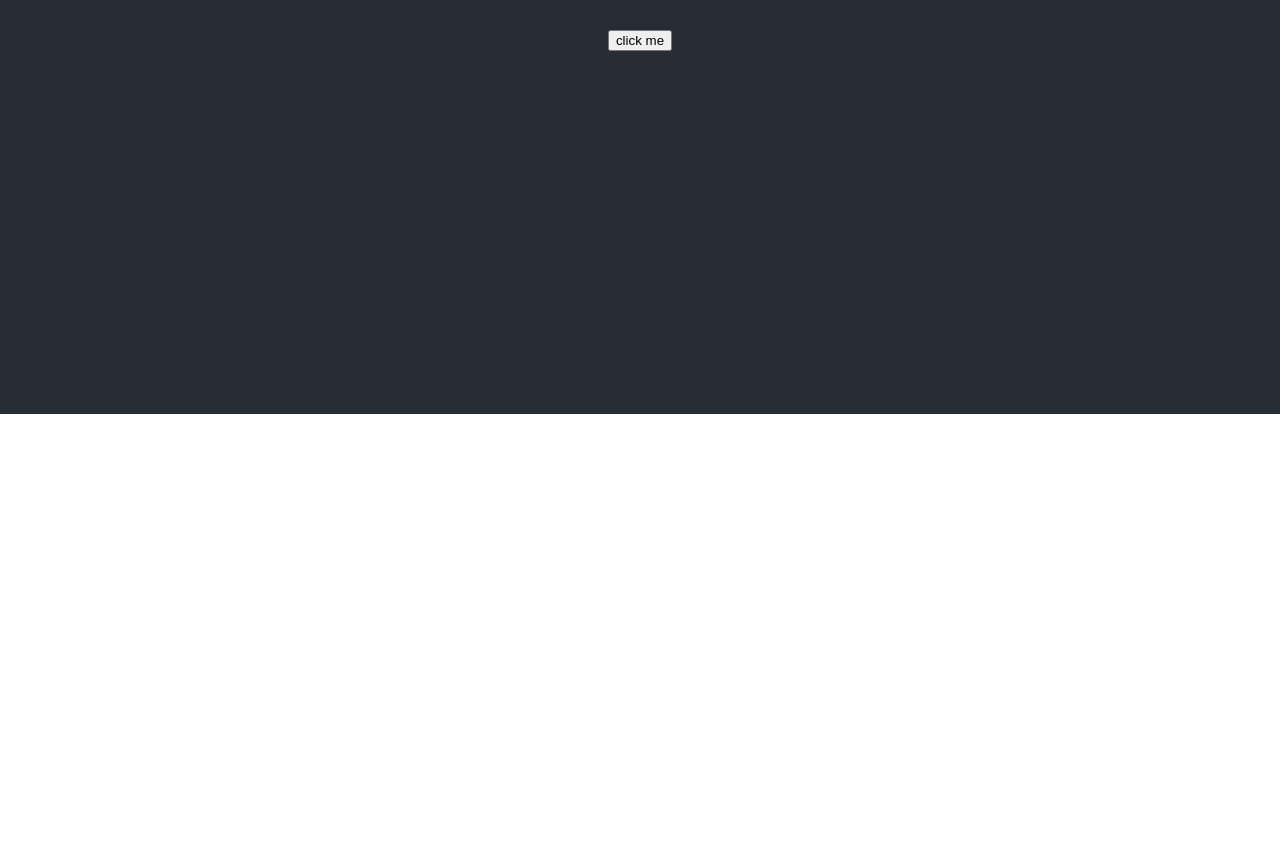
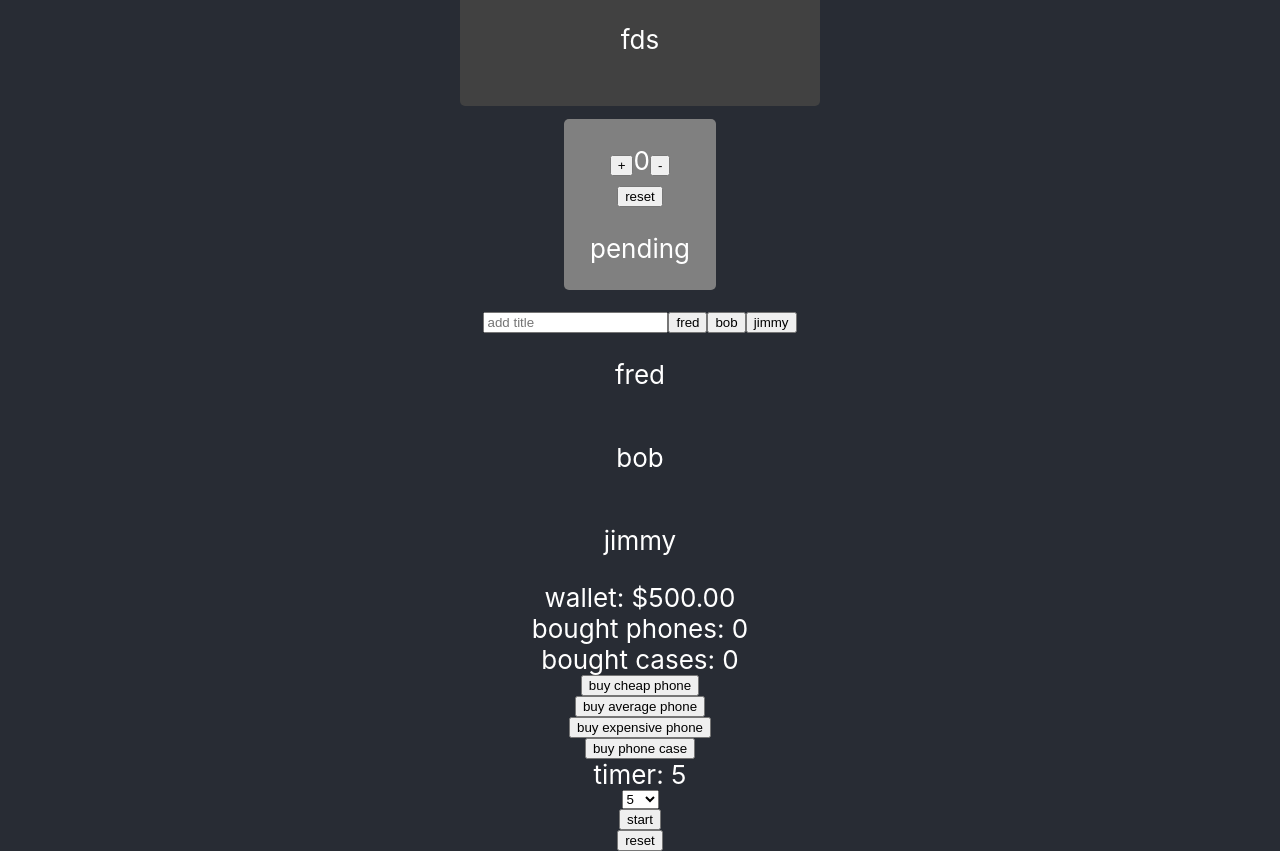
Before and after one commit to Istott/useReducer-playground, a React (Create React App) app in the folder todo/: page / in a window 1280 px wide. Shown: the part 386-1237 px from the top of the page. Before the commit the page ends 800 px from the top, so only its background shows below. Built offline with nearby package versions, Linux system fonts and the light colour scheme.

Commit message:
uncommented app.js

```diff
--- a/todo/src/App.js
+++ b/todo/src/App.js
@@ -1,197 +1,197 @@
 import React, {useState, useReducer, useLayoutEffect, useEffect} from 'react';
 import './App.css';
 
-// import TodoState from './context/state';
+import TodoState from './context/state';
 
-// import TodoInput from './components/input';
-// import TodoList from './components/list';
-// import LangSelect from './components/lang';
+import TodoInput from './components/input';
+import TodoList from './components/list';
+import LangSelect from './components/lang';
 import Curry from './components/curry';
 
-// const ACTIONS = {
-//   INCREMENT: 'increment',
-//   DECREMENT: 'decrement',
-//   STATUS: 'status',
-//   ACTIONS: 'reset',
-//   FRED: 'fred',
-//   BOB: 'bob',
-//   JIMMY: 'jimmy',
-// }
+const ACTIONS = {
+  INCREMENT: 'increment',
+  DECREMENT: 'decrement',
+  STATUS: 'status',
+  ACTIONS: 'reset',
+  FRED: 'fred',
+  BOB: 'bob',
+  JIMMY: 'jimmy',
+}
 
-// const countReducer = (counter, action) => {
-//   switch (action.type) {
-//     case ACTIONS.INCREMENT:
-//       return action.payload
-//     case ACTIONS.DECREMENT:
-//       return { count: counter.count - 1 }
-//     case ACTIONS.STATUS:
-//       if(counter.count > 1) {
-//         return {
-//           ...counter,
-//           message: 'winning'
-//         }
-//       } else if (counter.count < 0) {
-//         return { ...counter, message: 'losing'}
-//       } else {
-//         return { ...counter, message: 'pending'}
-//       }
-//     case ACTIONS.RESET:
-//       return { ...counter, count: 0}
-//     default:
-//       return counter
-//   }
-// }
+const countReducer = (counter, action) => {
+  switch (action.type) {
+    case ACTIONS.INCREMENT:
+      return action.payload
+    case ACTIONS.DECREMENT:
+      return { count: counter.count - 1 }
+    case ACTIONS.STATUS:
+      if(counter.count > 1) {
+        return {
+          ...counter,
+          message: 'winning'
+        }
+      } else if (counter.count < 0) {
+        return { ...counter, message: 'losing'}
+      } else {
+        return { ...counter, message: 'pending'}
+      }
+    case ACTIONS.RESET:
+      return { ...counter, count: 0}
+    default:
+      return counter
+  }
+}
 
-// const initialCount = {
-//   count: 0,
-//   message: 'status pending'
-// };
+const initialCount = {
+  count: 0,
+  message: 'status pending'
+};
 
-// const nameReducer = (nameState, action) => {
+const nameReducer = (nameState, action) => {
 
-//   switch(action.type) {
-//     case ACTIONS.FRED:
-//       return {...nameState, fred: action.payload}
-//     case ACTIONS.BOB:
-//       return {...nameState, bob: action.payload}
-//     case ACTIONS.JIMMY:
-//       return {...nameState, jimmy: action.payload}
-//     default:
-//       return nameState
-//   }
-// }
+  switch(action.type) {
+    case ACTIONS.FRED:
+      return {...nameState, fred: action.payload}
+    case ACTIONS.BOB:
+      return {...nameState, bob: action.payload}
+    case ACTIONS.JIMMY:
+      return {...nameState, jimmy: action.payload}
+    default:
+      return nameState
+  }
+}
 
-// const initialName = {
-//   fred: '',
-//   bob: '',
-//   jimmy: ''
-// }
+const initialName = {
+  fred: '',
+  bob: '',
+  jimmy: ''
+}
 
 function App() {
-  // const [counter, dispatch] = useReducer(countReducer, initialCount);
-  // const [name, nameDispatch] = useReducer(nameReducer, initialName);
-  // const [ title, setTitle] = useState('');
+  const [counter, dispatch] = useReducer(countReducer, initialCount);
+  const [name, nameDispatch] = useReducer(nameReducer, initialName);
+  const [ title, setTitle] = useState('');
 
-  // const [ticker, setTicker] = useState(5);
-  // const [timer, setTimer] = useState(5);
-  // const [isActive, setIsActive] = useState(false);
+  const [ticker, setTicker] = useState(5);
+  const [timer, setTimer] = useState(5);
+  const [isActive, setIsActive] = useState(false);
 
-  // const [ person, setPerson ] = useState({
-  //   wallet: 500,
-  //   phones: 0,
-  //   case: 0,
-  //   message: ''
-  // });
+  const [ person, setPerson ] = useState({
+    wallet: 500,
+    phones: 0,
+    case: 0,
+    message: ''
+  });
 
-  // const cheapPhone = 39.99;
-  // const medPhone = 59.99;
-  // const highPhone= 99.99;
-  // const taxRate = .045;
-  // const phoneCase = 9.99;
+  const cheapPhone = 39.99;
+  const medPhone = 59.99;
+  const highPhone= 99.99;
+  const taxRate = .045;
+  const phoneCase = 9.99;
 
-  // let startTimer = false;
-  // console.log('ticker: ', ticker);
-  // console.log('timer: ', timer);
+  let startTimer = false;
+  console.log('ticker: ', ticker);
+  console.log('timer: ', timer);
 
-  // const tikTok = () => {
-  //   setIsActive(!isActive);
-  //   let x = 0;
+  const tikTok = () => {
+    setIsActive(!isActive);
+    let x = 0;
 
-  //   if(isActive === true) {
-  //     for(let i = timer; i >= 0; i--){
-  //       console.log(i);
-  //       (function(){
-  //         setTimeout(function timmy() {
-  //           setTicker(i);
-  //         }, x*1000);
-  //       })();
-  //       x += 1;
-  //     }
-  //     setIsActive(!isActive);
-  //   }
-  // };
+    if(isActive === true) {
+      for(let i = timer; i >= 0; i--){
+        console.log(i);
+        (function(){
+          setTimeout(function timmy() {
+            setTicker(i);
+          }, x*1000);
+        })();
+        x += 1;
+      }
+      setIsActive(!isActive);
+    }
+  };
 
-  // useEffect(() => {
-  //   if(ticker === 0){
-  //     setIsActive(!isActive);
-  //   };
-  // }, [ticker]);
+  useEffect(() => {
+    if(ticker === 0){
+      setIsActive(!isActive);
+    };
+  }, [ticker]);
 
 
 
-  // const buyPhone = (item) => {
-  //   console.log(person);
-  //   if (item < person.wallet) {
-  //     if (item < 10) {
-  //       setPerson({...person, wallet: person.wallet - (item + (item * taxRate)), case: person.case += 1})
-  //     } else {
-  //       setPerson({...person, wallet: person.wallet - (item + (item * taxRate)), phones: person.phones += 1})
-  //     }
-  //   } else {
-  //     setPerson({...person, message: 'sorry bro, you broke AF'})
-  //   }
-  // }
+  const buyPhone = (item) => {
+    console.log(person);
+    if (item < person.wallet) {
+      if (item < 10) {
+        setPerson({...person, wallet: person.wallet - (item + (item * taxRate)), case: person.case += 1})
+      } else {
+        setPerson({...person, wallet: person.wallet - (item + (item * taxRate)), phones: person.phones += 1})
+      }
+    } else {
+      setPerson({...person, message: 'sorry bro, you broke AF'})
+    }
+  }
 
-  // useLayoutEffect(() => {
-  //   dispatch({
-  //     type: ACTIONS.STATUS
-  //   })
-  // }, [counter.count]);
+  useLayoutEffect(() => {
+    dispatch({
+      type: ACTIONS.STATUS
+    })
+  }, [counter.count]);
 
 
-  // const increment = () => {
-  //   dispatch({
-  //     type: ACTIONS.INCREMENT,
-  //     payload: {
-  //       count: counter.count + 1
-  //     }
-  //   })
-  // }
+  const increment = () => {
+    dispatch({
+      type: ACTIONS.INCREMENT,
+      payload: {
+        count: counter.count + 1
+      }
+    })
+  }
 
-  // const decrement = () => {
-  //   dispatch({
-  //     type: ACTIONS.DECREMENT })
-  // }
+  const decrement = () => {
+    dispatch({
+      type: ACTIONS.DECREMENT })
+  }
 
-  // const reset = () => {
-  //   dispatch({
-  //     type: ACTIONS.RESET
-  //   })
-  // }
+  const reset = () => {
+    dispatch({
+      type: ACTIONS.RESET
+    })
+  }
 
-  // const fredHandler = (e) => {
-  //   e.preventDefault()
+  const fredHandler = (e) => {
+    e.preventDefault()
 
-  //   nameDispatch({
-  //     type: ACTIONS.FRED,
-  //     payload: title
-  //   })
-  //   setTitle('')
-  // }
-  // const bobHandler = (e) => {
-  //   e.preventDefault()
+    nameDispatch({
+      type: ACTIONS.FRED,
+      payload: title
+    })
+    setTitle('')
+  }
+  const bobHandler = (e) => {
+    e.preventDefault()
 
-  //   nameDispatch({
-  //     type: ACTIONS.BOB,
-  //     payload: title
-  //   })
-  //   setTitle('')
-  // }
-  // const jimmyHandler = (e) => {
-  //   e.preventDefault()
+    nameDispatch({
+      type: ACTIONS.BOB,
+      payload: title
+    })
+    setTitle('')
+  }
+  const jimmyHandler = (e) => {
+    e.preventDefault()
 
-  //   nameDispatch({
-  //     type: ACTIONS.JIMMY,
-  //     payload: title
-  //   })
-  //   setTitle('')
-  // }
+    nameDispatch({
+      type: ACTIONS.JIMMY,
+      payload: title
+    })
+    setTitle('')
+  }
 
   return (
     <div className="App">
       <header className="App-header">
         <Curry />
-{/*
+
         <TodoState>
           <TodoInput />
 
@@ -248,7 +248,7 @@ function App() {
           <option value='30'>30</option>
         </select>
         <button onClick={tikTok}>{!isActive ? 'start' : 'stop'}</button>
-        <button onClick={() => setTicker(timer)}>reset</button> */}
+        <button onClick={() => setTicker(timer)}>reset</button>
 
       </header>
     </div>
--- a/todo/src/components/list.js
+++ b/todo/src/components/list.js
@@ -10,7 +10,7 @@ const TodoList = () => {
     let x = 0;
 
    const colorFunc= () => {
-      x = x + 1
+      x = x + 1;
 
       if (x > color.length - 1) {
         x = 0
```
